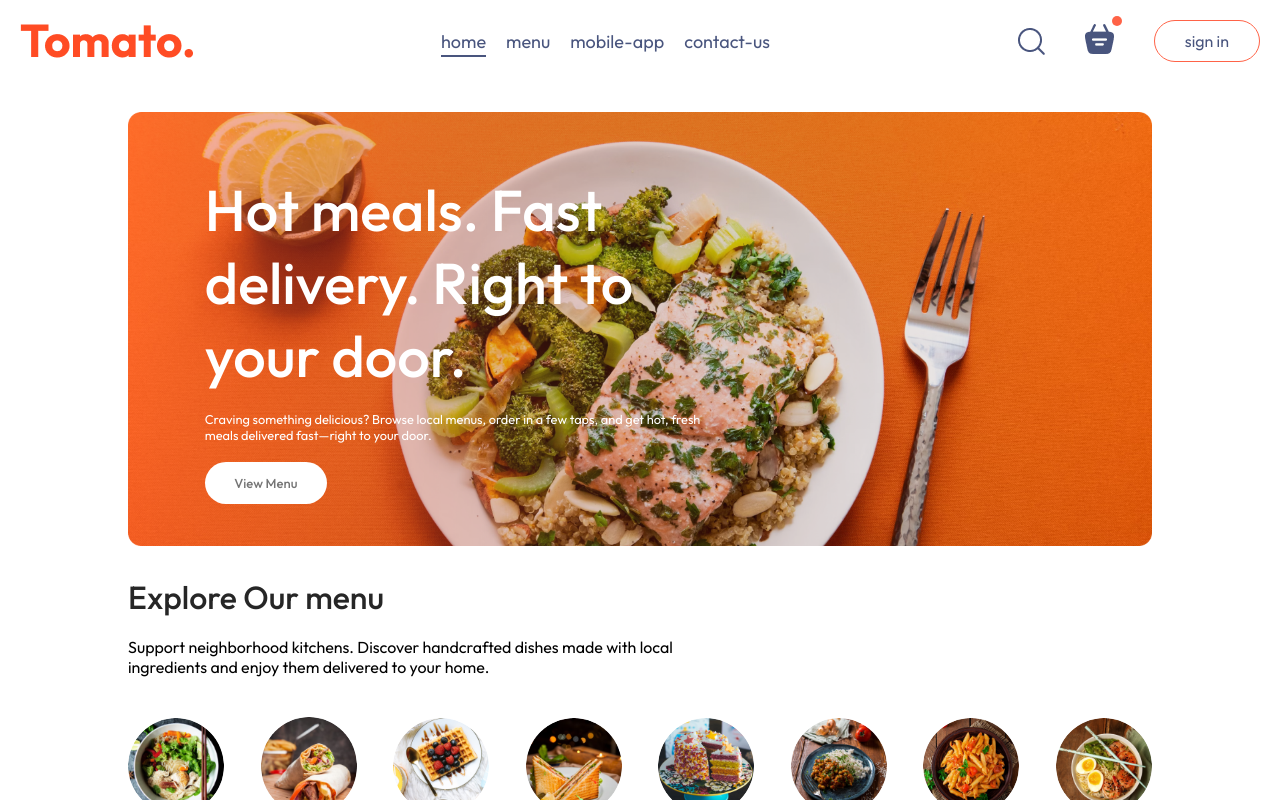
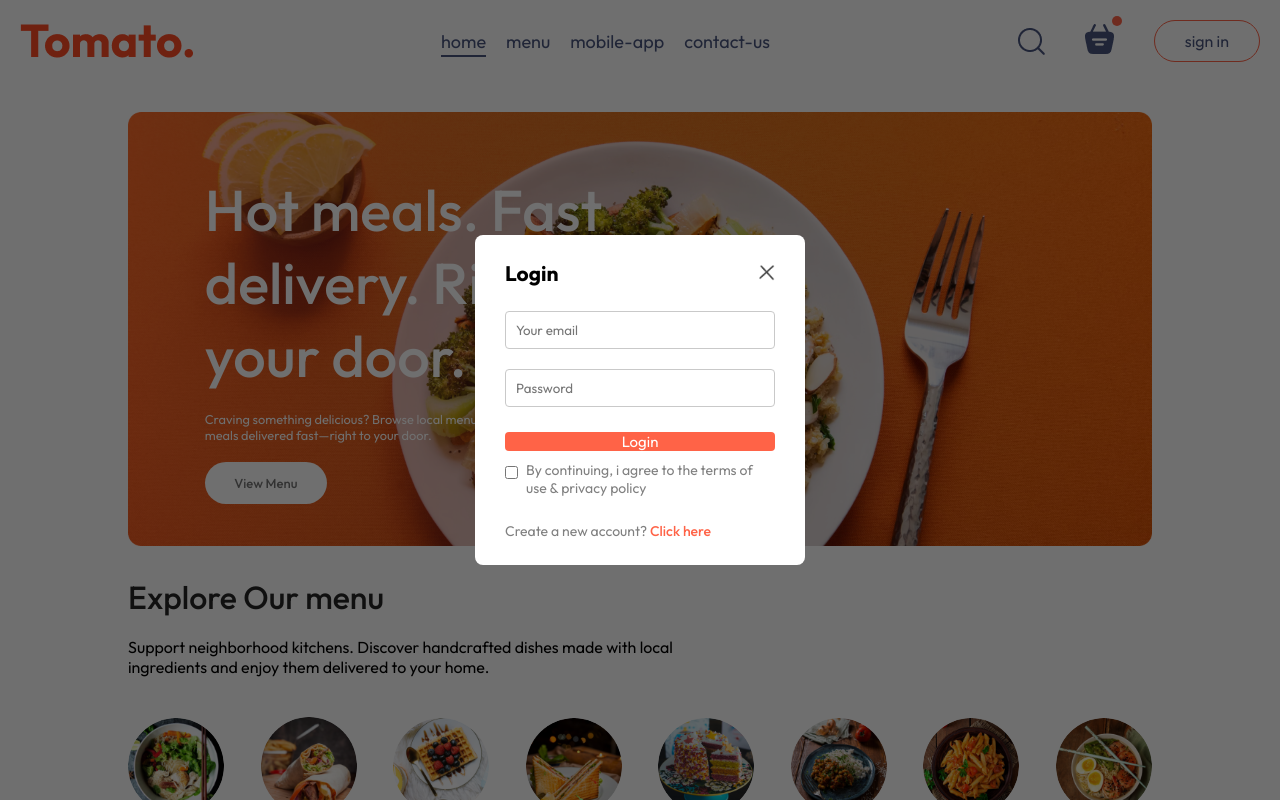
Before and after one commit to vivek55933/Foodapp, a React (Vite) app: page / in a window 1280 px wide. Both pictures are taken after a click on the button "sign in". Shown: the top 800 px of the page. Built offline with nearby package versions, Linux system fonts and the light colour scheme.

Commit message:
Initial commit

```diff
--- a/src/App.jsx
+++ b/src/App.jsx
@@ -1,4 +1,4 @@
-import React from 'react'
+import React, { useState } from 'react'
 import Navbar from './components/Navbar/Navbar'
 import { Route, Routes } from 'react-router-dom'
 import Cart from './pages/Cart/Cart'
@@ -6,11 +6,14 @@
 import Home from './pages/Home/Home'
 import FoodDisplay from './components/FoodDisplay/FoodDisplay'
 import Footer from './components/Footer/Footer'
+import LoginPopup from './components/LoginPopup/LoginPopup'
 
 const App = () => {
+  const[showLogin,setShowLogin]=useState(false);
   return (
       <>
-        <Navbar />
+      {showLogin?<LoginPopup setShowLogin={setShowLogin} />:<></>}
+        <Navbar setShowLogin={setShowLogin}/>
          <div className='app'>
         <Routes>
           <Route path='/' element={<Home />} />
--- a/src/components/LoginPopup/LoginPopup.css
+++ b/src/components/LoginPopup/LoginPopup.css
@@ -0,0 +1,74 @@
+.login-popup{
+    position: absolute;
+    z-index: 1;
+    width: 100%;
+    height: 100%;
+    background-color: #00000090;
+    display: grid;
+}
+
+.login-popup-container{
+    place-self: center;
+    width: max(23vw,330px);
+    color: #808080;
+    background-color: white;
+    display: flex;
+    flex-direction: column;
+    gap: 25px;
+    padding: 25px 30px;
+    border-radius: 8px;
+    font-size: 14px;
+    animation: fadeIn 0.5s;
+}
+
+.login-popup-title{
+    display: flex;
+    justify-content: space-between;
+    align-items: center;
+    color: black;
+}
+
+.login-popup-title img{
+    width: 16px;
+    cursor: pointer;
+}
+
+.login-popup-inputs{
+    display: flex;
+    flex-direction: column;
+    gap: 20px;
+}
+
+.login-popup-inputs input{
+    outline: none;
+    border: 1px solid #c9c9c9;
+    padding: 10px;
+    border-radius: 4px;
+}
+
+.login-popup-container button{
+    border: none;
+    padding: auto;
+    border-radius: 4px;
+    color: white;
+    background-color: tomato;
+    font-size: 15px;
+    cursor: pointer;
+}
+
+.login-popup-condition{
+    display: flex;
+    align-items: start;
+    gap: 8px;
+    margin-top: -15px;
+}
+
+.login-popup-condition input{
+    margin-top: 5px;
+}
+
+.login-popup p span{
+    color: tomato;
+    font-weight: 500;
+    cursor: pointer;
+}
--- a/src/components/LoginPopup/LoginPopup.jsx
+++ b/src/components/LoginPopup/LoginPopup.jsx
@@ -1,8 +1,31 @@
-import React from 'react'
+import React, { useState } from 'react'
+import './LoginPopup.css'
+import { assets } from '../../assets/assets'
+const LoginPopup = ({setShowLogin}) => {
 
-const LoginPopup = () => {
+  const[currState,setCurrState] = useState("Login")
   return (
-    <div>LoginPopup</div>
+    <div className='login-popup'>
+      <form className='login-popup-container'>
+        <div className='login-popup-title'>
+          <h2>{currState}</h2>
+          <img onClick={()=>setShowLogin(false)} src={assets.cross_icon} alt=''/>
+        </div>
+        <div className='login-popup-inputs'>
+          {currState==='Login'?<></>:<input type='text' placeholder='Your name' required/>}
+          <input type='email' placeholder='Your email' required/>
+           <input type='password' placeholder='Password' required/>
+        </div>
+        <button>{currState==="Sign Up "?"Create account":"Login"}</button>
+        <div className='login-popup-condition'>
+          <input type='checkbox' required/>
+          <p>By continuing, i agree to the terms of use & privacy policy</p>
+        </div>
+        {currState==="Login"
+        ?<p>Create a new account? <span onClick={()=>setCurrState("Sign Up")}>Click here </span></p>
+      :<p>Already have an account? <span onClick={()=>setCurrState("Login")}>Login here </span></p>}
+      </form>
+      </div>
   )
 }
 
--- a/src/components/Navbar/Navbar.jsx
+++ b/src/components/Navbar/Navbar.jsx
@@ -2,7 +2,7 @@
 import './Navbar.css'
 import { assets } from '../../assets/assets'
 import { Link } from 'react-router-dom';
-const Navbar = () => {
+const Navbar = ({setShowLogin}) => {
 
   const [menu, setMenu] = useState("home");
   return (
@@ -20,7 +20,7 @@
             <img src={assets.basket_icon} alt=''/>
             <div className='dot'></div>
         </div>
-        <button>sign in</button>
+        <button onClick={()=>setShowLogin(true)}>sign in</button>
      </div>
     </div>
   )
```
